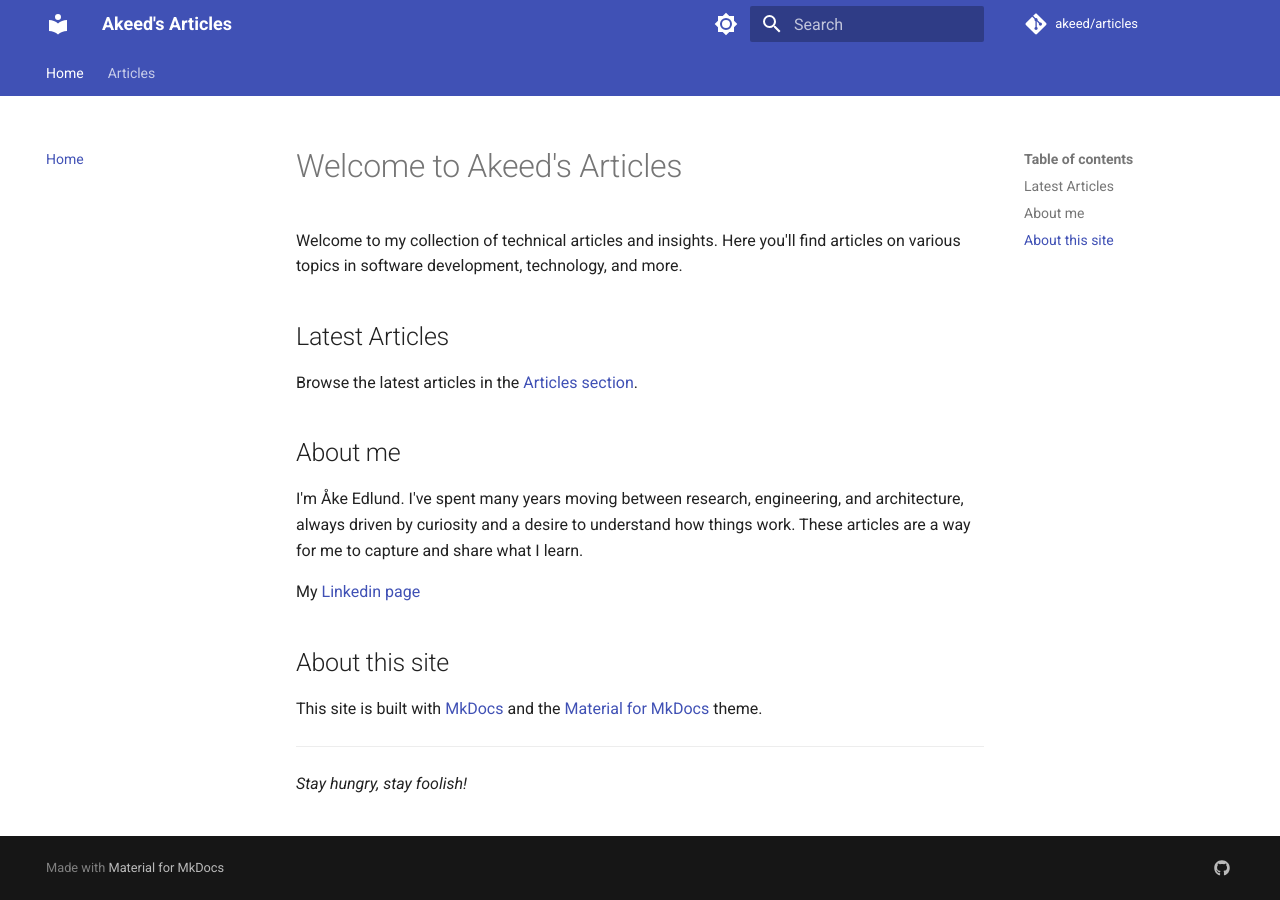
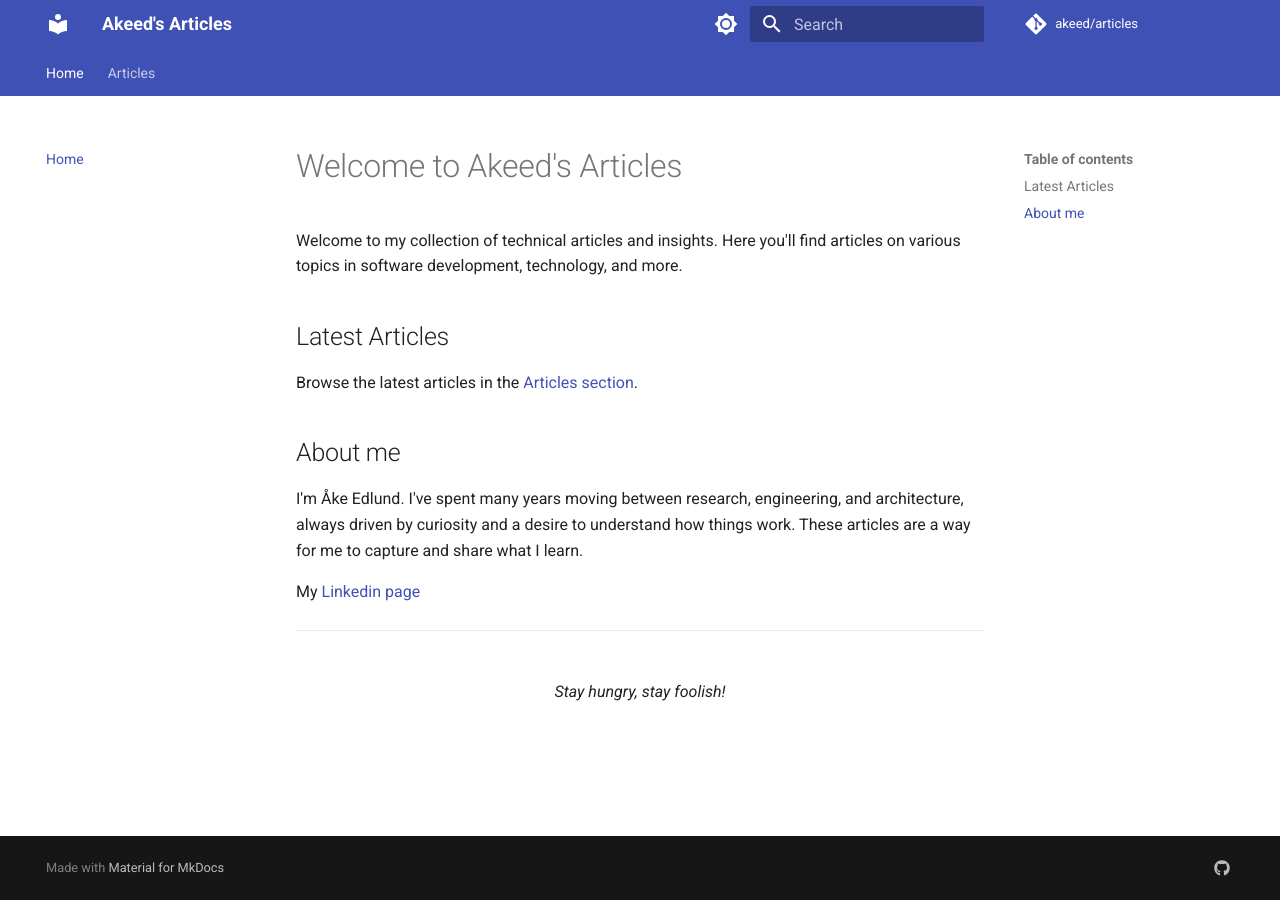
Before and after one commit to akeed/akeed.github.io, an MkDocs documentation site: the page built from docs/index.md, in a window 1280 px wide. Built offline with MkDocs 1.6.1 and Material for MkDocs 9.7.7, drawn with Linux system fonts in a browser that asks for light colours; comment, search, counter and statistics services are not loaded.

Commit message:
fix of landing page

```diff
--- a/docs/index.md
+++ b/docs/index.md
@@ -12,10 +12,8 @@ I'm Åke Edlund. I've spent many years moving between research, engineering, and
 
 My [Linkedin page](https://www.linkedin.com/in/aaked/)
 
-## About this site
-
-This site is built with [MkDocs](https://www.mkdocs.org/) and the [Material for MkDocs](https://squidfunk.github.io/mkdocs-material/) theme.
-
 ---
 
-*Stay hungry, stay foolish!*
+<div style="text-align: center; margin-top: 3em;">
+<em>Stay hungry, stay foolish!</em>
+</div>
```
